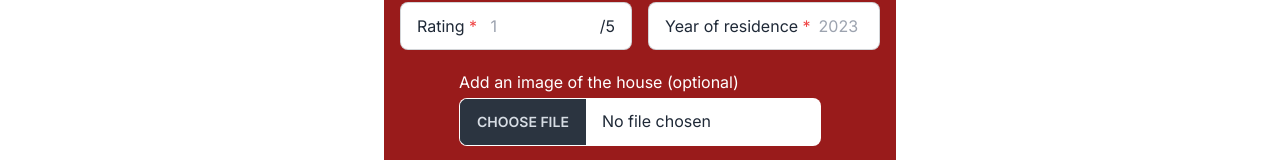
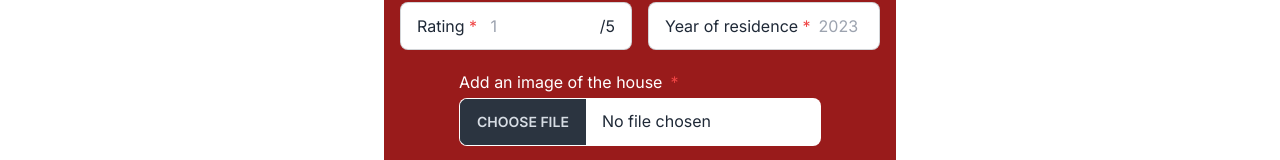
Before and after one commit to EricDanielsH/lancs-crib-check, a Next.js app: page /registerHouse in a window 1280 px wide. Shown: the part 602-762 px from the top of the page. Built offline with nearby package versions, Linux system fonts and the light colour scheme; no server answers; sample sign-in values are in the browser's storage.

Commit message:
Make images for houses compulsory

```diff
--- a/components/RegisterHouseForm.js
+++ b/components/RegisterHouseForm.js
@@ -126,7 +126,8 @@ export default function RegisterHouseForm() {
         !bathrooms ||
         !rating ||
         !opinion ||
-        !yearOfResidence
+        !yearOfResidence ||
+        !file
       ) {
         setError("Please fill in all the fields");
         return;
@@ -165,6 +166,7 @@ export default function RegisterHouseForm() {
         );
         return;
       }
+
 
       const sanitizedAddress = DOMPurify.sanitize(address);
       const sanitizedOpinion = DOMPurify.sanitize(opinion);
@@ -314,9 +316,10 @@ export default function RegisterHouseForm() {
       </div>
 
       <div>
-        <label className="text-white flex items-center w-full mb-1">
+        <label className="text-white flex items-center w-full gap-2 mb-1">
           {" "}
-          Add an image of the house (optional)
+          Add an image of the house <span className="text-red-500"> *</span>
+
         </label>
         <input
           type="file"
--- a/lib/models/house.js
+++ b/lib/models/house.js
@@ -10,7 +10,7 @@ const houseSchema = new Schema(
     bathrooms: { type: Number, required: true },
     rating: { type: Number, required: true },
     opinions: [{ type: Schema.Types.ObjectId, ref: "Opinion", required: true }],
-    mediaId: { type: Schema.Types.ObjectId, ref: "Media", required: false },
+    mediaId: { type: Schema.Types.ObjectId, ref: "Media", required: true },
     mediaUrl: { type: String, required: false },
   },
   { timestamps: true },
```
